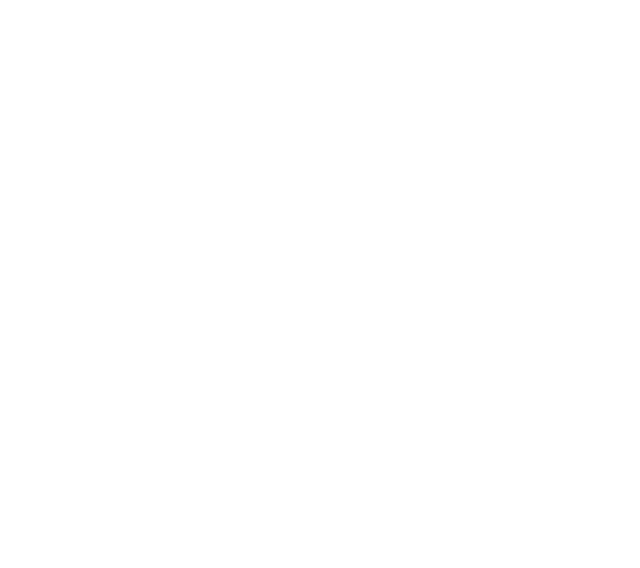
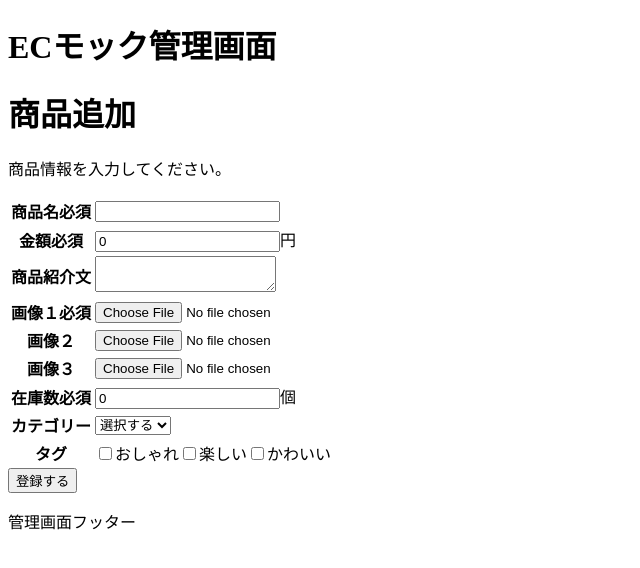
Before and after one commit to MikiyaYamaguchi/ec_mocksite, a Nuxt app: page /admin/item/add in a window 1280 px wide. Before the commit this address had no page. Shown: the top 568 px of the page, without its empty margins (0-640 px from the left). Built offline with nearby package versions, Linux system fonts and the light colour scheme; no server answers.

Commit message:
商品登録ページに画像アップロード機能を実装

```diff
--- /dev/null
+++ b/app/pages/admin/item/add.vue
@@ -0,0 +1,228 @@
+<script lang="ts" setup>
+definePageMeta({
+  layout: "admin",
+  middleware: ["admin-loggedin-check"],
+});
+const itemInput = reactive({
+  name: "",
+  price: 0,
+  context: "",
+  img1: null as File | null,
+  img2: null as File | null,
+  img3: null as File | null,
+  stock: 0,
+  category: "",
+  tag: [] as string[],
+});
+const pending = ref(false);
+const noServerError = ref(true);
+const errorMessage = ref<string | null>(null);
+
+const onAddItemButtonClick = async (): Promise<void> => {
+  const config = useRuntimeConfig();
+
+  pending.value = true;
+  noServerError.value = true;
+
+  const formData = new FormData();
+  formData.append("name", itemInput.name);
+  formData.append("price", String(itemInput.price));
+  formData.append("context", itemInput.context);
+  formData.append("stock", String(itemInput.stock));
+  formData.append("category", itemInput.category);
+  itemInput.tag.forEach((tag) => {
+    formData.append("tag[]", tag);
+  });
+
+  if (itemInput.img1) formData.append("img1", itemInput.img1);
+  if (itemInput.img2) formData.append("img2", itemInput.img2);
+  if (itemInput.img3) formData.append("img3", itemInput.img3);
+
+  const asyncData = await useFetch(`${config.public.ecMockApiUrl}/item/`, {
+    method: "POST",
+    body: formData,
+  });
+
+  if (
+    (asyncData.error.value === null || asyncData.error.value === undefined) &&
+    asyncData.data.value != null
+  ) {
+    alert("商品の登録に成功しました。");
+  } else {
+    const errorCode = (asyncData?.error?.value?.data as any)?.errorCode;
+
+    switch (errorCode) {
+      case "UPLOAD_ERROR":
+        errorMessage.value = "画像アップロードに失敗しました。";
+        break;
+      case "FILE_SIZE_LIMIT":
+        errorMessage.value = "ファイルサイズが大きすぎます。（上限2MBまで）";
+        break;
+      case "INVALID_FILE_TYPE":
+        errorMessage.value =
+          "このファイル形式ではアップロードができません。（アップロード可能ファイル形式：jpeg・png・webp）";
+        break;
+      default:
+        errorMessage.value =
+          "サーバー処理中に障害が発生しました。もう一度登録を行ってください。";
+    }
+
+    pending.value = false;
+    noServerError.value = false;
+  }
+};
+
+const onFileChange = (event: Event, key: "img1" | "img2" | "img3") => {
+  const target = event.target as HTMLInputElement;
+  if (target.files && target.files.length > 0) {
+    itemInput[key] = target.files[0]!;
+  }
+};
+</script>
+
+<template>
+  <h1>商品追加</h1>
+  <p v-if="pending">登録中・・・</p>
+  <template v-else>
+    <p v-if="noServerError">商品情報を入力してください。</p>
+    <p v-else>
+      {{ errorMessage }}
+    </p>
+    <div class="form-wrap">
+      <form v-on:submit="onAddItemButtonClick">
+        <table>
+          <tbody>
+            <tr>
+              <th>商品名<span class="required">必須</span></th>
+              <td>
+                <input
+                  name="name"
+                  type="text"
+                  v-model="itemInput.name"
+                  required
+                />
+              </td>
+            </tr>
+            <tr>
+              <th>金額<span class="required">必須</span></th>
+              <td>
+                <input
+                  name="price"
+                  type="number"
+                  v-model="itemInput.price"
+                  required
+                />円
+              </td>
+            </tr>
+            <tr>
+              <th>商品紹介文</th>
+              <td>
+                <textarea
+                  name="context"
+                  id="context"
+                  v-model="itemInput.context"
+                ></textarea>
+              </td>
+            </tr>
+            <tr>
+              <th>画像１<span class="required">必須</span></th>
+              <td>
+                <input
+                  type="file"
+                  accept="image/*"
+                  name="img1"
+                  @change="onFileChange($event, 'img1')"
+                  required
+                />
+              </td>
+            </tr>
+            <tr>
+              <th>画像２</th>
+              <td>
+                <input
+                  type="file"
+                  accept="image/*"
+                  name="img2"
+                  @change="onFileChange($event, 'img2')"
+                />
+              </td>
+            </tr>
+            <tr>
+              <th>画像３</th>
+              <td>
+                <input
+                  type="file"
+                  accept="image/*"
+                  name="img3"
+                  @change="onFileChange($event, 'img3')"
+                />
+              </td>
+            </tr>
+            <tr>
+              <th>在庫数<span class="required">必須</span></th>
+              <td>
+                <input
+                  type="number"
+                  name="stock"
+                  v-model="itemInput.stock"
+                  required
+                />個
+              </td>
+            </tr>
+            <tr>
+              <th>カテゴリー</th>
+              <td>
+                <select
+                  name="category"
+                  id="category"
+                  v-model="itemInput.category"
+                >
+                  <option value="">選択する</option>
+                  <option value="家電">家電</option>
+                  <option value="食器">食器</option>
+                  <option value="おもちゃ">おもちゃ</option>
+                </select>
+              </td>
+            </tr>
+            <tr>
+              <th>タグ</th>
+              <td>
+                <label for="tag1">
+                  <input
+                    type="checkbox"
+                    name="tag"
+                    id="tag1"
+                    value="おしゃれ"
+                    v-model="itemInput.tag"
+                  />
+                  <span>おしゃれ</span>
+                </label>
+                <label for="tag2">
+                  <input
+                    type="checkbox"
+                    name="tag"
+                    id="tag2"
+                    value="楽しい"
+                    v-model="itemInput.tag"
+                  />
+                  <span>楽しい</span>
+                </label>
+                <label for="tag3">
+                  <input
+                    type="checkbox"
+                    name="tag"
+                    id="tag3"
+                    value="かわいい"
+                    v-model="itemInput.tag"
+                  />
+                  <span>かわいい</span>
+                </label>
+              </td>
+            </tr>
+          </tbody>
+        </table>
+        <input type="submit" value="登録する" />
+      </form>
+    </div>
+  </template>
+</template>
```
